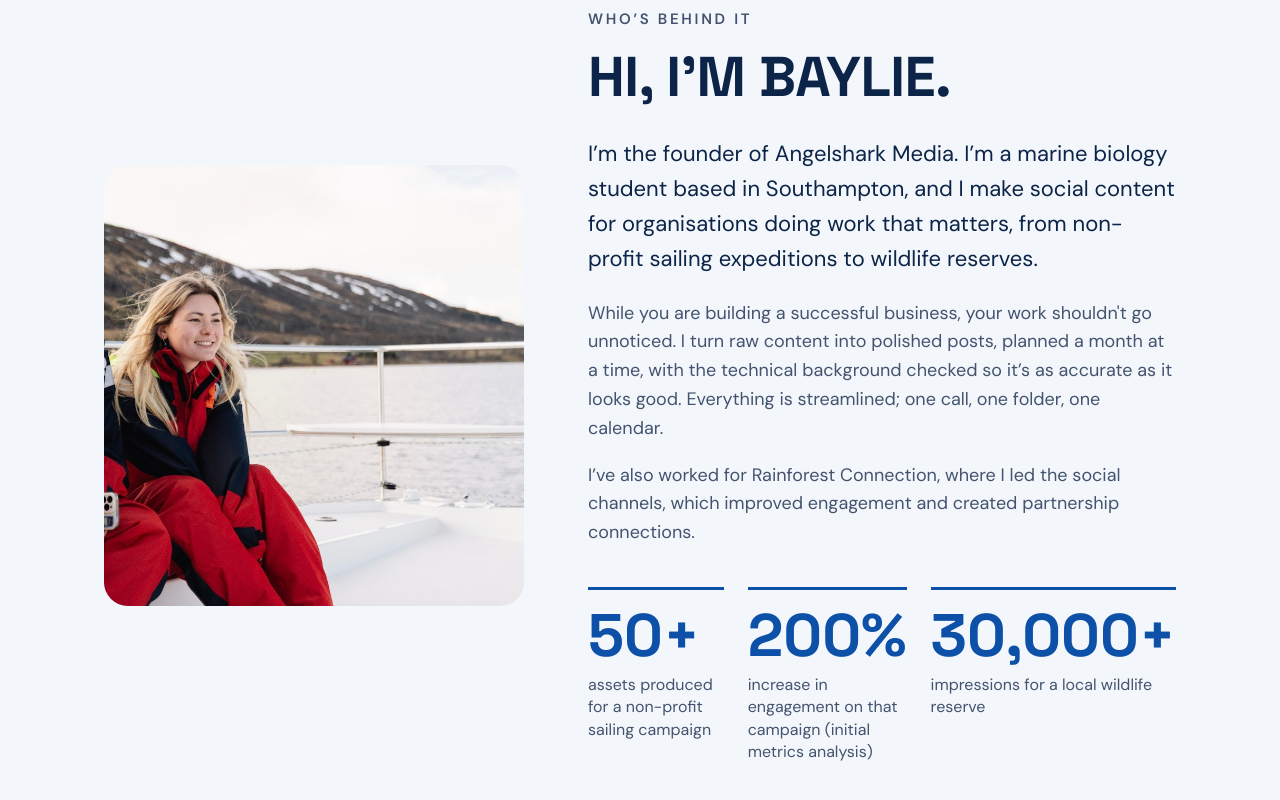
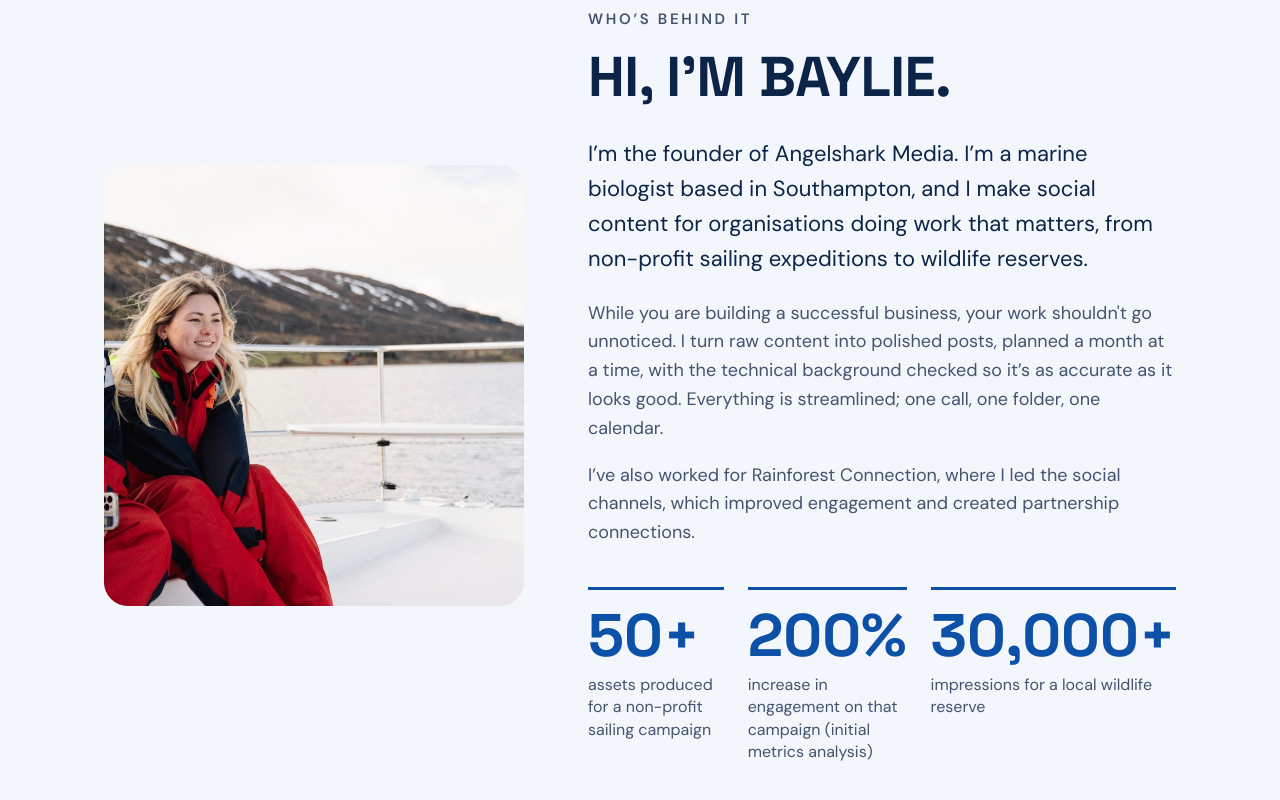
Before and after one commit to bayliemitchell/angelshark-site, a plain HTML site: page index.html in a window 1280 px wide. Shown: the part 938-1738 px from the top of the page. Drawn offline with Linux system fonts and the light colour scheme.

Commit message:
fixed student

```diff
--- a/index.html
+++ b/index.html
@@ -189,7 +189,7 @@ footer.site .wrap { display: flex; justify-content: space-between; gap: 16px; fl
       <div class="about-text">
         <p class="eyebrow">Who&rsquo;s behind it</p>
         <h2>Hi, I&rsquo;m Baylie.</h2>
-        <p class="big">I&rsquo;m the founder of Angelshark Media. I&rsquo;m a marine biology student based in Southampton, and I make social content for organisations doing work that matters, from non-profit sailing expeditions to wildlife reserves.</p>
+        <p class="big">I&rsquo;m the founder of Angelshark Media. I&rsquo;m a marine biologist based in Southampton, and I make social content for organisations doing work that matters, from non-profit sailing expeditions to wildlife reserves.</p>
         <p>While you are building a successful business, your work shouldn't go unnoticed. I turn raw content into polished posts, planned a month at a time, with the technical background checked so it&rsquo;s as accurate as it looks good. Everything is streamlined; one call, one folder, one calendar.</p>
         <p>I&rsquo;ve also worked for Rainforest Connection, where I led the social channels, which improved engagement and created partnership connections.</p>
         <div class="stats">
```
